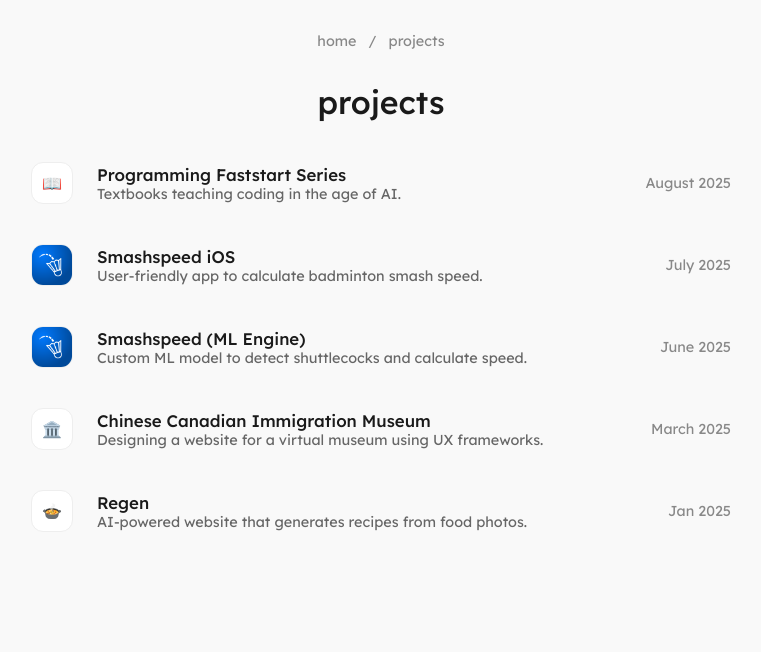
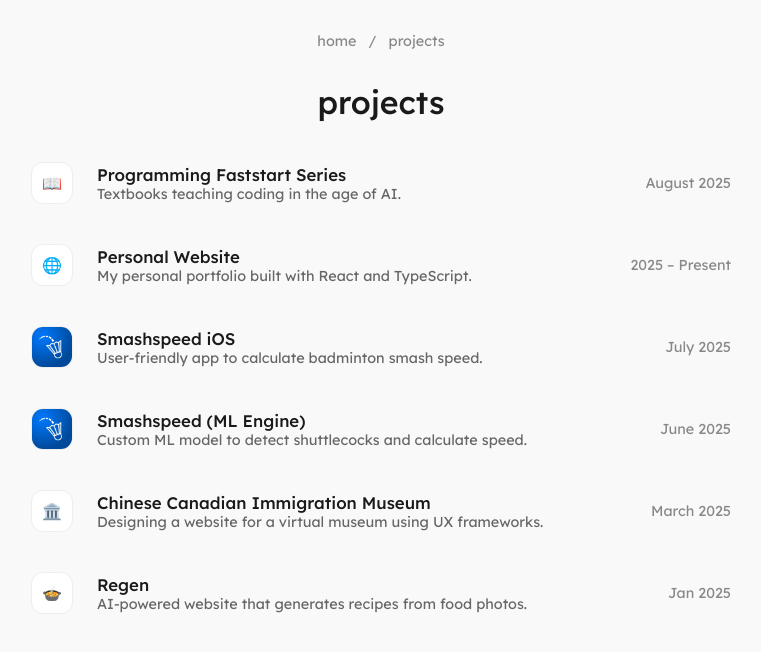
Before and after one commit to diwenne/diwenhuang, a React (Vite) app: page /projects in a window 1280 px wide. Shown: the top 652 px of the page, without its empty margins (259-1020 px from the left). Built offline with nearby package versions, Linux system fonts and the light colour scheme.

Commit message:
personal website project

```diff
--- a/src/pages/Projects.tsx
+++ b/src/pages/Projects.tsx
@@ -14,6 +14,15 @@ const projectData = [
     date: 'August 2025',
     description: 'Authored and self-published a series of textbooks designed to modernize the way beginners learn to code. The books, starting with Python and Swift, emphasize a hands-on, project-based approach, teaching fundamental concepts with the assumption that AI tools are available to supplement learning. The series focuses on developing problem-solving skills and preparing new programmers for the modern development landscape.',
     tags: ['Python', 'Swift', 'Authoring', 'Design', 'Publishing', 'AI in Education']
+  },
+  {
+    icon: '🌐',
+    title: 'Personal Website',
+    subtitle: 'My personal portfolio built with React and TypeScript.',
+    link: 'https://diwenhuang.ca',
+    date: '2025 – Present',
+    description: 'The website you\'re currently on! I developed this portfolio from scratch with a focus on a simple, aesthetic, and intuitive user experience. It was built using React with Vite for a fast and modern development experience, TypeScript for type safety, and plain CSS for precise control over the design and animations.',
+    tags: ['React', 'TypeScript', 'CSS', 'Vite']
   },
   {
     icon: SmashSpeedLogo,
```
